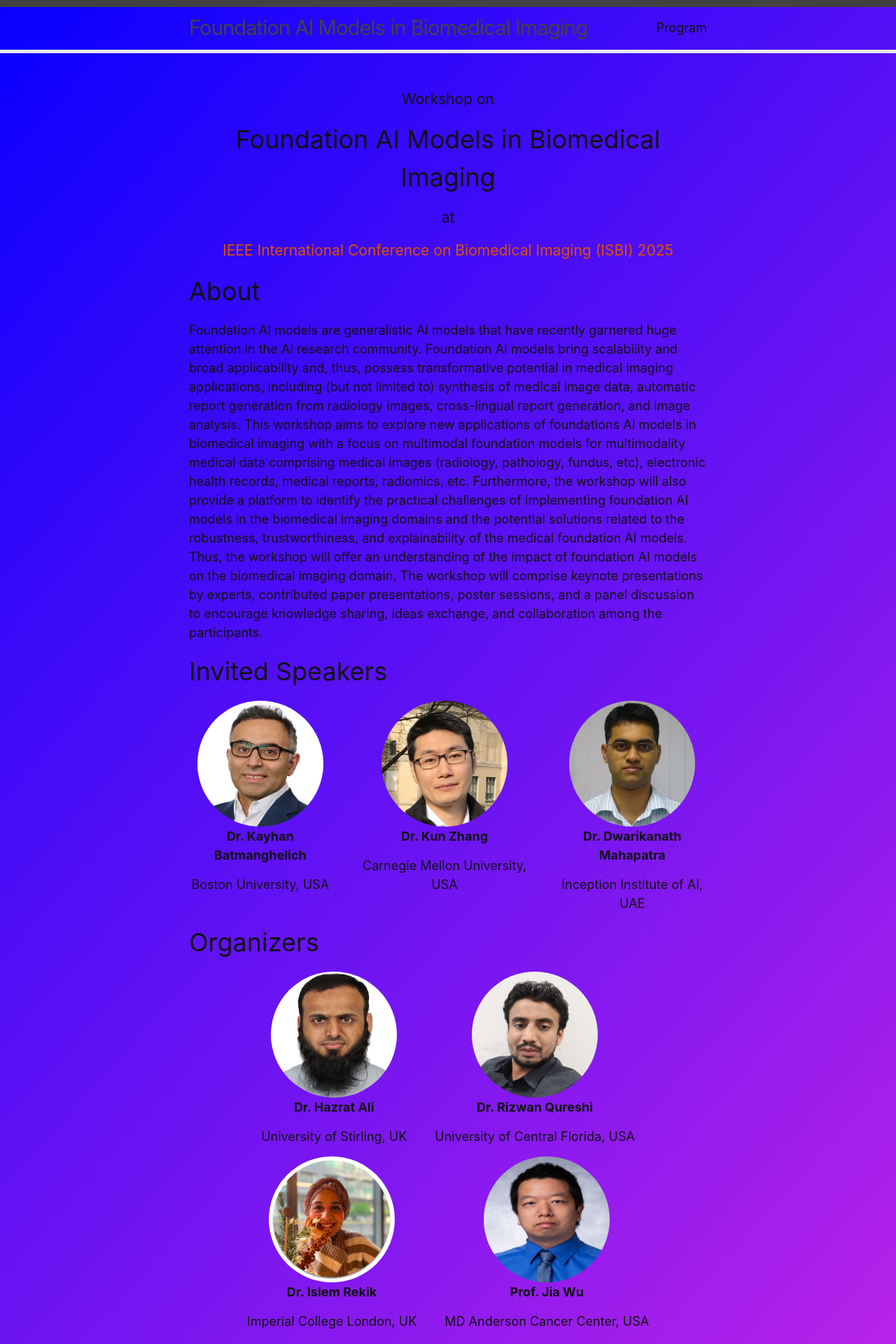
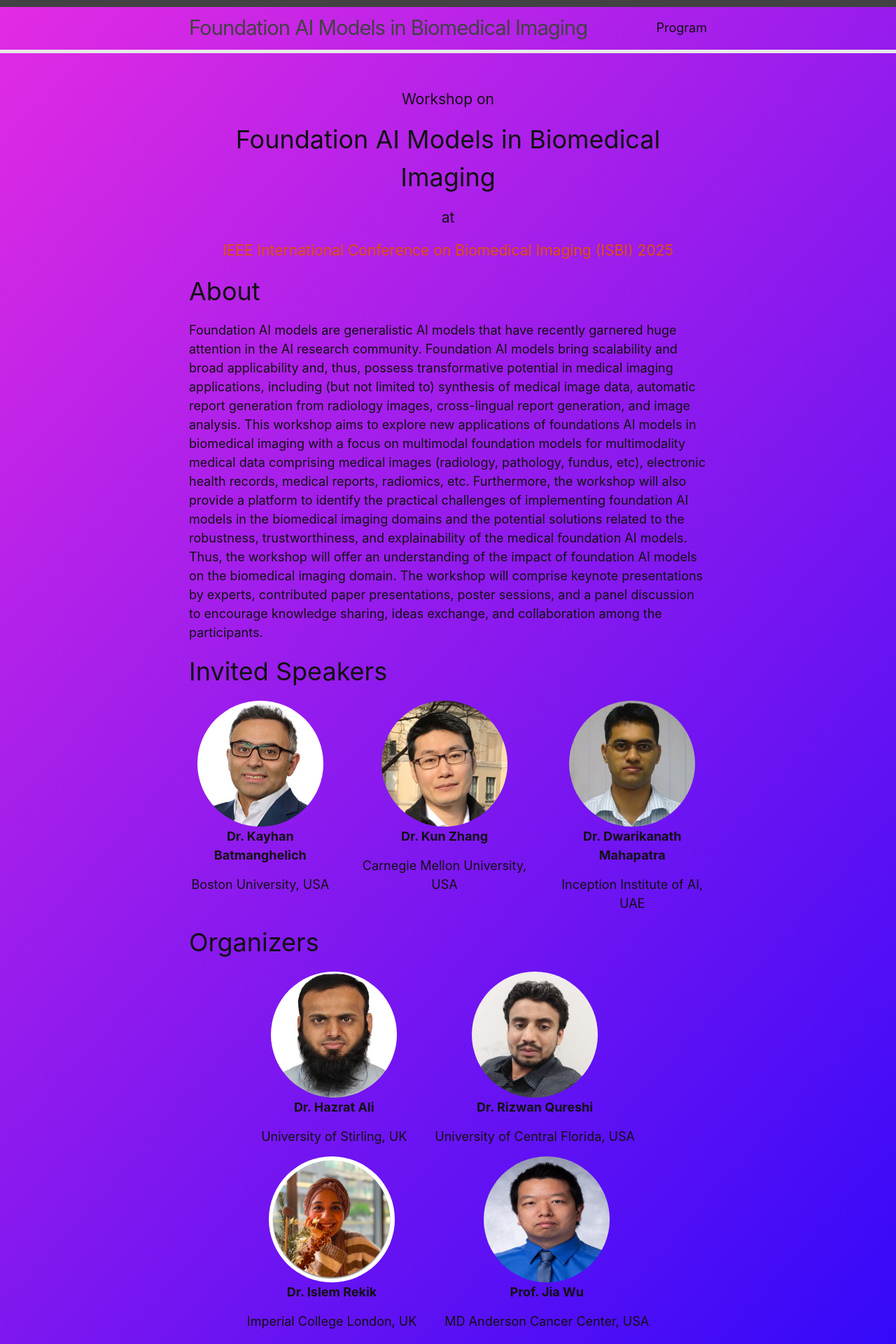
Before and after one commit to hazratali/faibi2025, a Jekyll site: the page built from index.md, in a window 1280 px wide. Shown: the top 1920 px of the page at 70% size. Built offline with Jekyll 4.4.1, drawn with Linux system fonts in a browser that asks for light colours.

Commit message:
Update _base.scss

```diff
--- a/_sass/minima/_base.scss
+++ b/_sass/minima/_base.scss
@@ -21,7 +21,7 @@ dl, dd, ol, ul, figure {
 body {
   font: $base-font-weight #{$base-font-size}/#{$base-line-height} $base-font-family;
   color: $text-color;
-  background: linear-gradient(132deg, rgb(8, 0, 255) 0.00%, rgb(227, 43, 227) 100.00%);
+  background: linear-gradient(132deg, rgb(227, 43, 227) 0.00%, rgb(8, 0, 255) 100.00%);
   // background-color: #03306f; // $background-color;
   -webkit-text-size-adjust: 100%;
   -webkit-font-feature-settings: "kern" 1;
```
